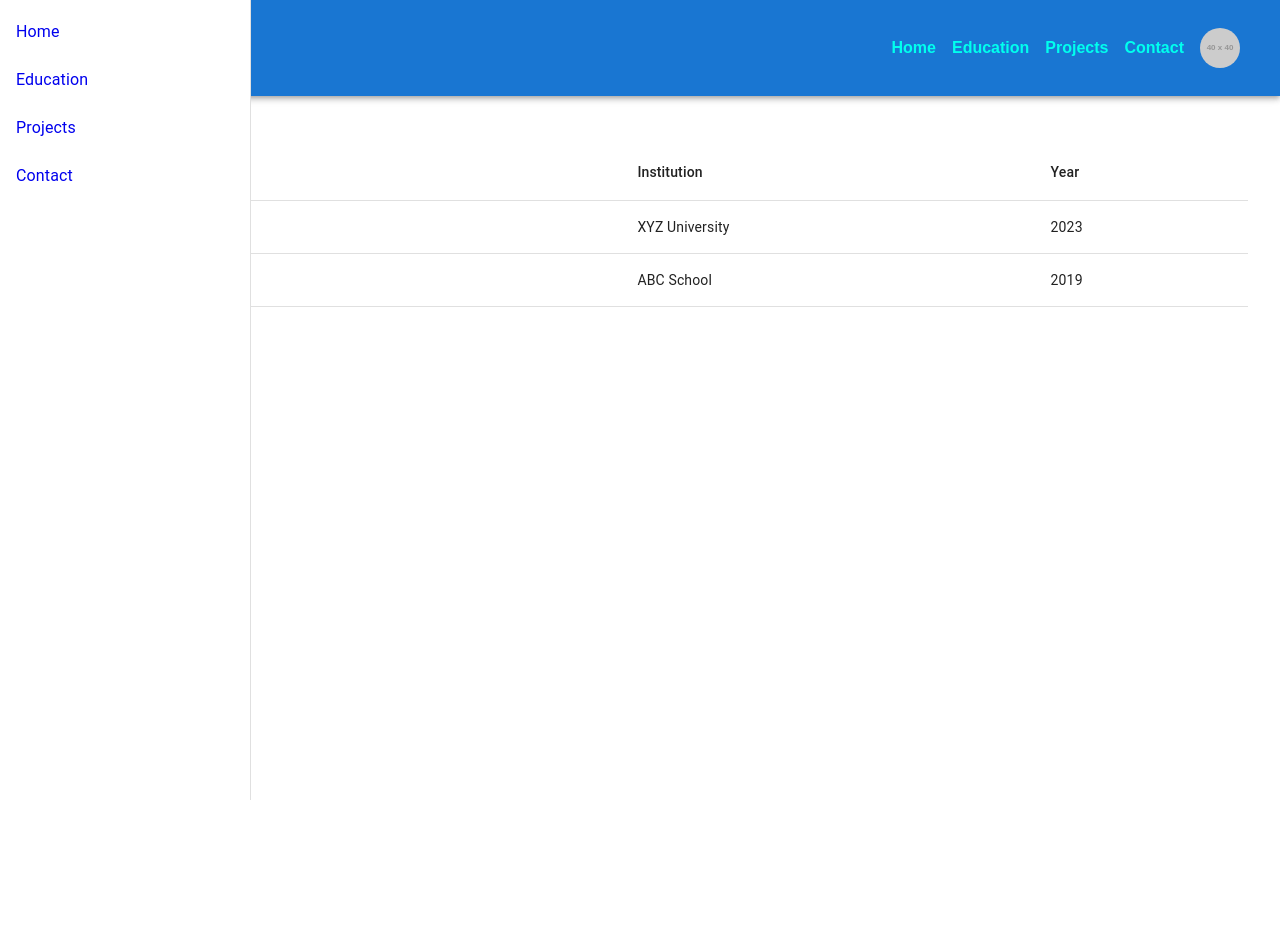
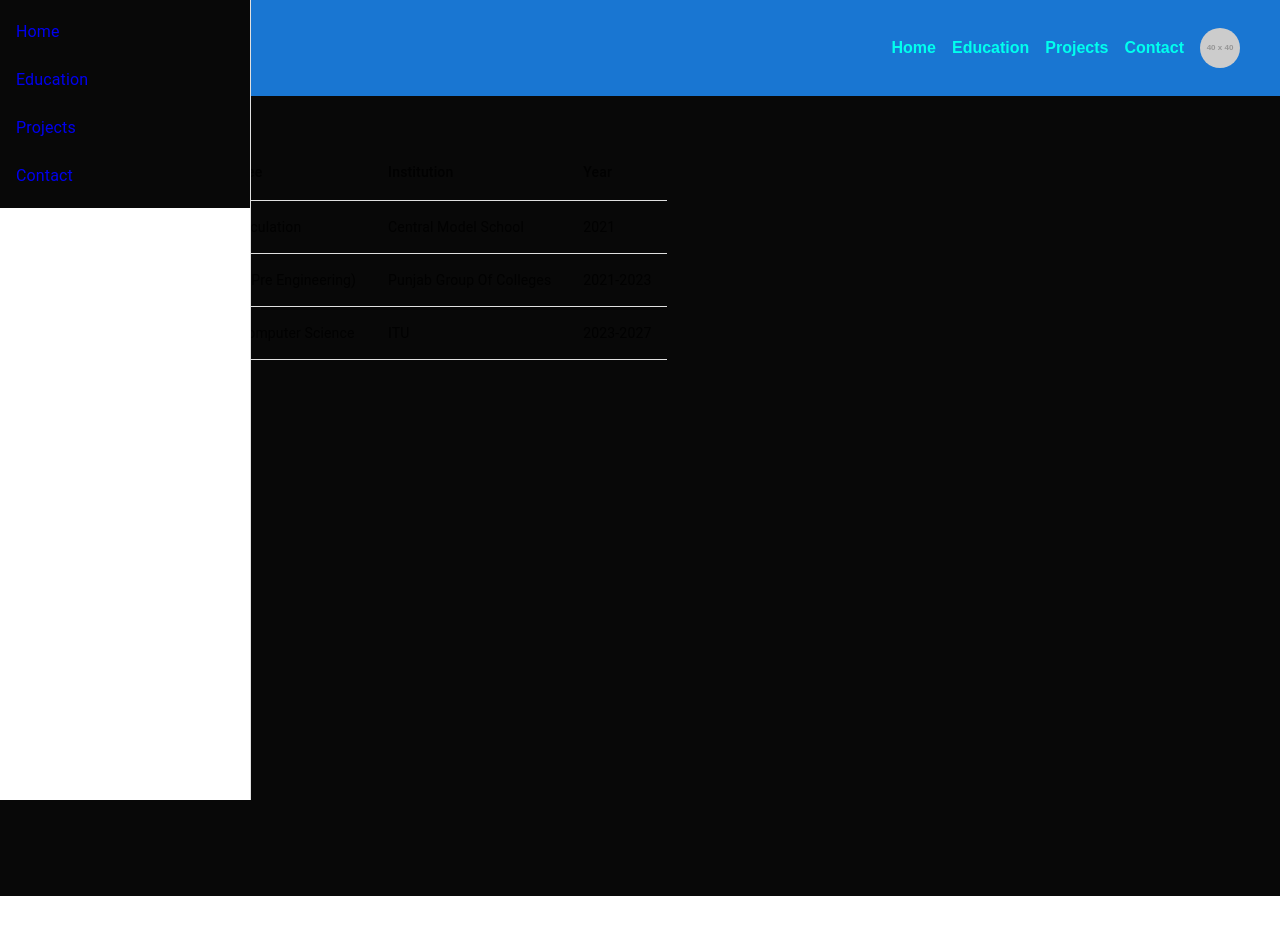
Before and after one commit to sadbrownladd/react-portfolio-2025, a React (Vite) app: page /education in a window 1280 px wide. Shown: the top 934 px of the page. Before the commit the page ends 800 px from the top, so only its background shows below. Built offline with nearby package versions, Linux system fonts and the light colour scheme.

Commit message:
fix: resolve console errors related to Grid props, button attribute, and PageTitleProvider state updates

```diff
--- a/src/context/PageTitleContext.jsx
+++ b/src/context/PageTitleContext.jsx
@@ -1,12 +1,16 @@
-import { createContext, useContext, useState } from 'react';
+import { createContext, useContext, useState, useCallback } from 'react';
 
 const PageTitleContext = createContext();
 
 export function PageTitleProvider({ children }) {
   const [title, setTitle] = useState('Home');
 
+  const updateTitle = useCallback((newTitle) => {
+    setTitle(newTitle);
+  }, []);
+
   return (
-    <PageTitleContext.Provider value={{ title, setTitle }}>
+    <PageTitleContext.Provider value={{ title, setTitle: updateTitle }}>
       {children}
     </PageTitleContext.Provider>
   );
--- a/src/layouts/SideNav/SideNav.module.css
+++ b/src/layouts/SideNav/SideNav.module.css
@@ -1,5 +1,7 @@
 .list {
     width: 250px;
+    background: var(--bg-color, #080808);
+    color: var(--text-color, white);
   }
 
   .menuButton {
@@ -7,6 +9,7 @@
     top: 10px;
     left: 10px;
     z-index: 1;
+    color: var(--highlight-color, #00ffee);
   }
 
   @media (max-width: 768px) {
--- a/src/layouts/SideNav/index.jsx
+++ b/src/layouts/SideNav/index.jsx
@@ -18,7 +18,13 @@ export default function SideNav() {
   return (
     <>
       {isMobile && (
-        <IconButton onClick={toggleDrawer} className={styles.menuButton}>
+        <IconButton
+          edge="start"
+          color="inherit"
+          aria-label="menu"
+          onClick={toggleDrawer}
+          className={styles.menuButton}
+        >
           <MenuIcon />
         </IconButton>
       )}
@@ -27,6 +33,7 @@ export default function SideNav() {
         open={open}
         onClose={toggleDrawer}
         variant={isMobile ? 'temporary' : 'permanent'}
+        sx={{ width: '250px', flexShrink: 0 }}
       >
         <List className={styles.list}>
           <ListItem button component={Link} to="/" onClick={toggleDrawer}>
--- a/src/pages/Contact/index.jsx
+++ b/src/pages/Contact/index.jsx
@@ -1,17 +1,22 @@
-import { useState } from 'react';
+import { Grid, Typography } from '@mui/material';
+import { usePageTitle } from '../../context/PageTitleContext';
+import { useEffect } from 'react';
 import styles from './Contact.module.css';
-import { usePageTitle } from '../../context/PageTitleContext';
-import CustomInput from '../../components/CustomInput';
 
 export default function Contact() {
   const { setTitle } = usePageTitle();
-  setTitle('Contact');
-  const [name, setName] = useState('');
-  const [email, setEmail] = useState('');
+
+  useEffect(() => {
+    setTitle('Contact');
+  }, [setTitle]);
+
   return (
-    <div className={styles.contact}>
-      <CustomInput label="Name" value={name} onChange={(e) => setName(e.target.value)} />
-      <CustomInput label="Email" value={email} onChange={(e) => setEmail(e.target.value)} />
-    </div>
+    <Grid container spacing={2} className={styles.contact} sx={{ padding: '2rem' }}>
+      <Grid>
+        <Typography variant="h4" align="center" gutterBottom>
+          Contact
+        </Typography>
+      </Grid>
+    </Grid>
   );
 }
--- a/src/pages/Education/Education.module.css
+++ b/src/pages/Education/Education.module.css
@@ -1,3 +1,12 @@
 .education {
-    padding: 2rem;
+  padding: 2rem;
+  background: var(--bg-color, #080808);
+  color: var(--text-color, white);
+  min-height: 100vh;
+}
+
+@media (max-width: 768px) {
+  .education {
+    padding: 1rem;
   }
+}
--- a/src/pages/Education/index.jsx
+++ b/src/pages/Education/index.jsx
@@ -1,18 +1,33 @@
+import { Grid, Typography } from '@mui/material';
+import { usePageTitle } from '../../context/PageTitleContext';
+import { useEffect } from 'react';
+import CustomTable from '../../components/CustomTable';
 import styles from './Education.module.css';
-import { usePageTitle } from '../../context/PageTitleContext';
-import CustomTable from '../../components/CustomTable';
 
 export default function Education() {
   const { setTitle } = usePageTitle();
-  setTitle('Education');
+
+  useEffect(() => {
+    setTitle('Education');
+  }, [setTitle]);
+
   const headers = ['Degree', 'Institution', 'Year'];
   const rows = [
-    { Degree: 'BSc Computer Science', Institution: 'XYZ University', Year: '2023' },
-    { Degree: 'High School', Institution: 'ABC School', Year: '2019' },
+    { Degree: 'Matriculation', Institution: 'Central Model School', Year: '2021' },
+    { Degree: 'FSC (Pre Engineering)', Institution: 'Punjab Group Of Colleges', Year: '2021-2023' },
+    { Degree: 'BS Computer Science', Institution: 'ITU', Year: '2023-2027' },
   ];
+
   return (
-    <div className={styles.education}>
-      <CustomTable headers={headers} rows={rows} />
-    </div>
+    <Grid container spacing={2} className={styles.education} sx={{ padding: '2rem' }}>
+      <Grid>
+        <Typography variant="h4" align="center" gutterBottom>
+          Education
+        </Typography>
+      </Grid>
+      <Grid>
+        <CustomTable headers={headers} rows={rows} />
+      </Grid>
+    </Grid>
   );
 }
--- a/src/pages/Home/index.jsx
+++ b/src/pages/Home/index.jsx
@@ -1,8 +1,22 @@
+import { Grid, Typography } from '@mui/material';
+import { usePageTitle } from '../../context/PageTitleContext';
+import { useEffect } from 'react';
 import styles from './Home.module.css';
-import { usePageTitle } from '../../context/PageTitleContext';
 
 export default function Home() {
   const { setTitle } = usePageTitle();
-  setTitle('Home');
-  return <div className={styles.home}>Welcome to My Portfolio!</div>;
+
+  useEffect(() => {
+    setTitle('Home');
+  }, [setTitle]);
+
+  return (
+    <Grid container spacing={2} className={styles.home} sx={{ padding: '2rem', minHeight: '100vh', justifyContent: 'center', alignItems: 'center' }}>
+      <Grid>
+        <Typography variant="h3" align="center" gutterBottom>
+          Welcome to My Portfolio
+        </Typography>
+      </Grid>
+    </Grid>
+  );
 }
--- a/src/pages/Projects/index.jsx
+++ b/src/pages/Projects/index.jsx
@@ -1,19 +1,22 @@
+import { Grid, Typography } from '@mui/material';
+import { usePageTitle } from '../../context/PageTitleContext';
+import { useEffect } from 'react';
 import styles from './Projects.module.css';
-import { usePageTitle } from '../../context/PageTitleContext';
-import ProjectCard from '../../components/ProjectCard';
 
 export default function Projects() {
   const { setTitle } = usePageTitle();
-  setTitle('Projects');
-  const projects = [
-    { title: 'Project 1', description: 'A React portfolio site' },
-    { title: 'Project 2', description: 'A simple CRUD app' },
-  ];
+
+  useEffect(() => {
+    setTitle('Projects');
+  }, [setTitle]);
+
   return (
-    <div className={styles.projects}>
-      {projects.map((project, index) => (
-        <ProjectCard key={index} title={project.title} description={project.description} />
-      ))}
-    </div>
+    <Grid container spacing={2} className={styles.projects} sx={{ padding: '2rem' }}>
+      <Grid>
+        <Typography variant="h4" align="center" gutterBottom>
+          Projects
+        </Typography>
+      </Grid>
+    </Grid>
   );
 }
```
